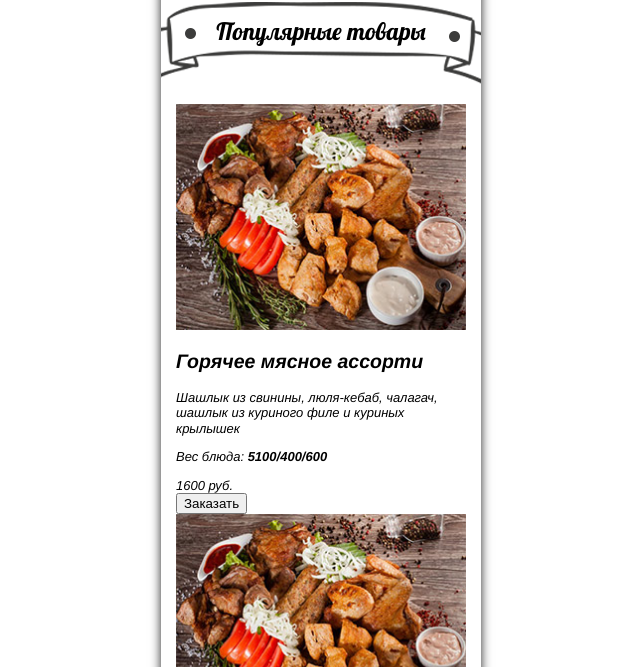
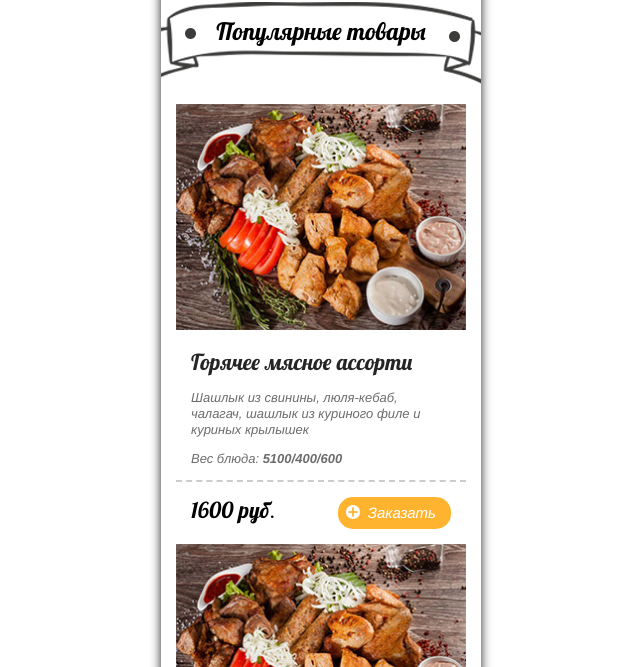
Before and after one commit to grraoo/grillman-mobile, a website: page src/index.html in a window 1280 px wide. Shown: the part 285-952 px from the top of the page, without its empty margins (319-959 px from the left). Drawn offline with nearby package versions, Linux system fonts and the light colour scheme; files that its build step writes are made by us from their sources; files whose address does not match are found by name.

Commit message:
ok before footer

```diff
--- a/src/index.html
+++ b/src/index.html
@@ -79,17 +79,30 @@
       <h2 class="product__name">Горячее мясное ассорти</h2>
       <p class="product__descr">Шашлык из свинины, люля-кебаб, чалагач, шашлык из куриного филе и куриных крылышек</p>
       <p class="product__weight">Вес блюда: <b>5100/400/600</b></p>
-      <div class="product__price">1600 руб.</div>
-      <button class="btn btn__buy">Заказать</button>
+      <div class="product__buy">
+
+        <div class="product__price">1600 руб.</div>
+        <button class="btn btn--buy">Заказать
+
+        </button>
+
+      </div>
     </article>
     <article class="product">
       <img src="img/assorti.jpg" alt="" class="product__img">
       <h2 class="product__name">Горячее мясное ассорти</h2>
       <p class="product__descr">Шашлык из свинины, люля-кебаб, чалагач, шашлык из куриного филе и куриных крылышек</p>
       <p class="product__weight">Вес блюда: <b>5100/400/600</b></p>
-      <div class="product__price">1600 руб.</div>
-      <button class="btn btn__buy">Заказать</button>
+      <div class="product__buy">
+
+        <div class="product__price">1600 руб.</div>
+        <button class="btn btn--buy">Заказать
+
+        </button>
+
+      </div>
     </article>
+
 
     <footer class="intro-footer">
       <ul class="footer-menu">
--- a/src/precss/styles.scss
+++ b/src/precss/styles.scss
@@ -173,3 +173,71 @@
   margin-right: -15px;
   margin-left: -15px;
 }
+
+
+.product {
+  &__name {
+    font-family: "Lobster";
+    font-style: normal;
+    font-weight: 400;
+    padding: 15px;
+    margin: 0;
+    font-size: 22px;
+    color: $c-gray;
+  }
+
+  &__descr {
+    font-size: 13px;
+    line-height: 16px;
+    color: $c-lightgray;
+    padding: 0 15px;
+    margin: 0;
+  }
+
+  &__weight {
+    color: $c-lightgray;
+    padding: 0 15px;
+  }
+
+  &__buy {
+    display: flex;
+    justify-content: space-between;
+    padding: 15px;
+    border-top: 2px dashed $c-bg-gray;
+  }
+
+  &__price {
+    font-family: "Lobster";
+    font-style: normal;
+    font-size: 22px;
+  }
+}
+
+.btn {
+  background-color: $c-yellow;
+  border: 0;
+  color: $c-white;
+  font-family: Helvetica;
+  font-style: italic;
+  font-size: 15px;
+  line-height: 30px;
+  border-radius: 15px;
+  padding-right: 15px;
+
+  &--buy {
+    padding-left: 30px;
+    position: relative;
+
+    &::before {
+      content: "";
+      position: absolute;
+      top: 7px;
+      left: 7px;
+      width: 16px;
+      height: 16px;
+      border-radius: 50%;
+      background-image: url("../img/plus.svg");
+      background-size: contain;
+    }
+  }
+}
```
Also changed, not shown: build/css/styles.css, build/img/plus.svg (added), build/index.html, src/img/plus.svg (added).
